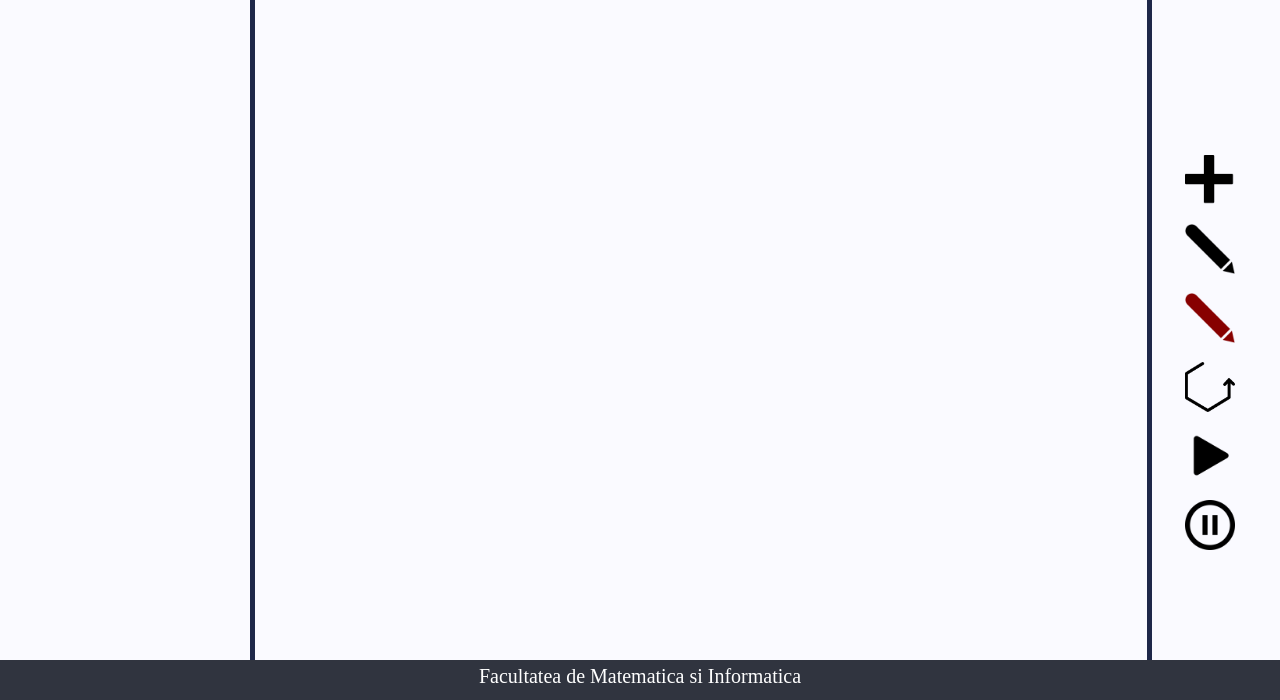
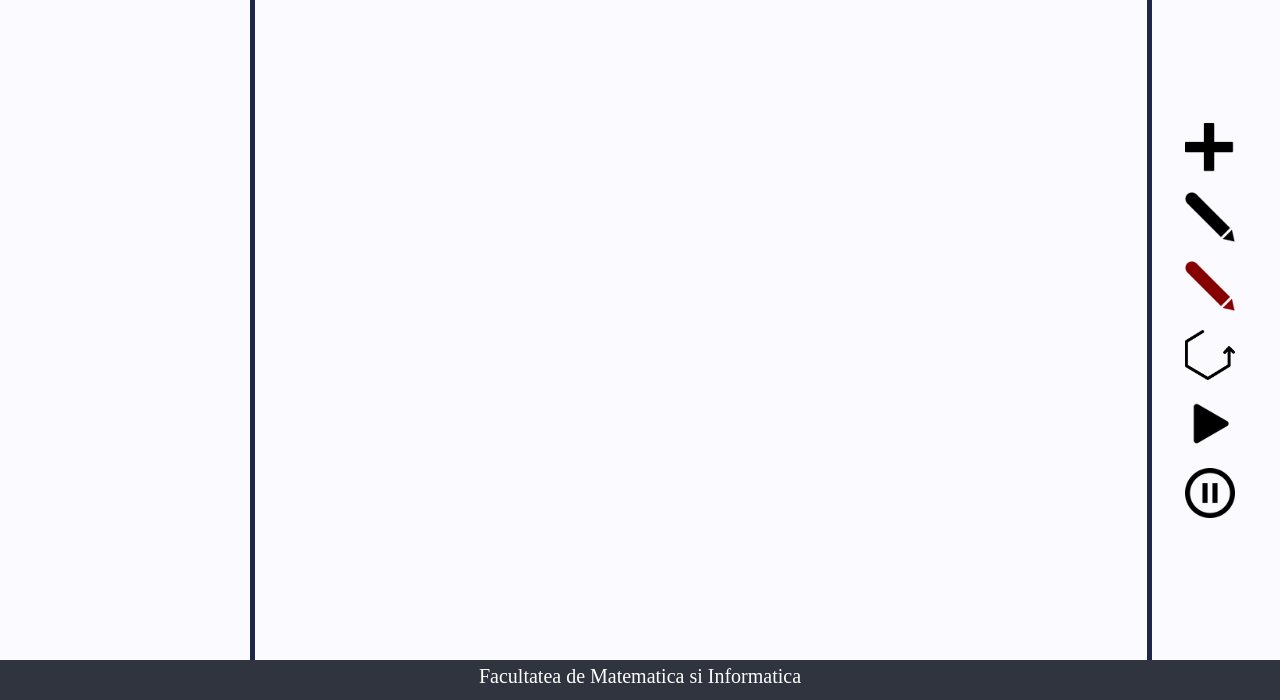
Before and after one commit to Natasa-C/Convex-hull-for-a-polygon-and-an-external-point, a PHP site: page / in a window 1280 px wide. Shown: the part 100-800 px from the top of the page. Run offline with PHP 8.4, Linux system fonts and the light colour scheme; some web fonts are replaced.

Commit message:
Updated buttons

```diff
--- a/style.css
+++ b/style.css
@@ -157,13 +157,16 @@ footer p {
     display: block;
     position: absolute;
     right: 3%;
-    top: calc( (100% - 5 * 64px) / 2);
+    bottom: calc( (100% - 6 * 64px) / 2);
     /* top: 64px; */
-    height: calc(5 * 64px);
+    height: calc(6 * 64px);
     width: 64px;
+
 }
 
-img {
+.buttons img {
+    margin: 0px;
+    top: 0px;
     height: 50px;
     width: 50px;
 }
@@ -236,8 +239,13 @@ img {
 .details {
     background-color: #4e5884;
     color: white;
-    width: 95px;
+    width: 105px;
     height: 25px;
     padding: 8px;
     display: none;
+    position: absolute;
+    right: calc(3% + 64px);
+    font-size: 15px;
+    text-align: center;
+    padding-top: 10px;
 }
```
